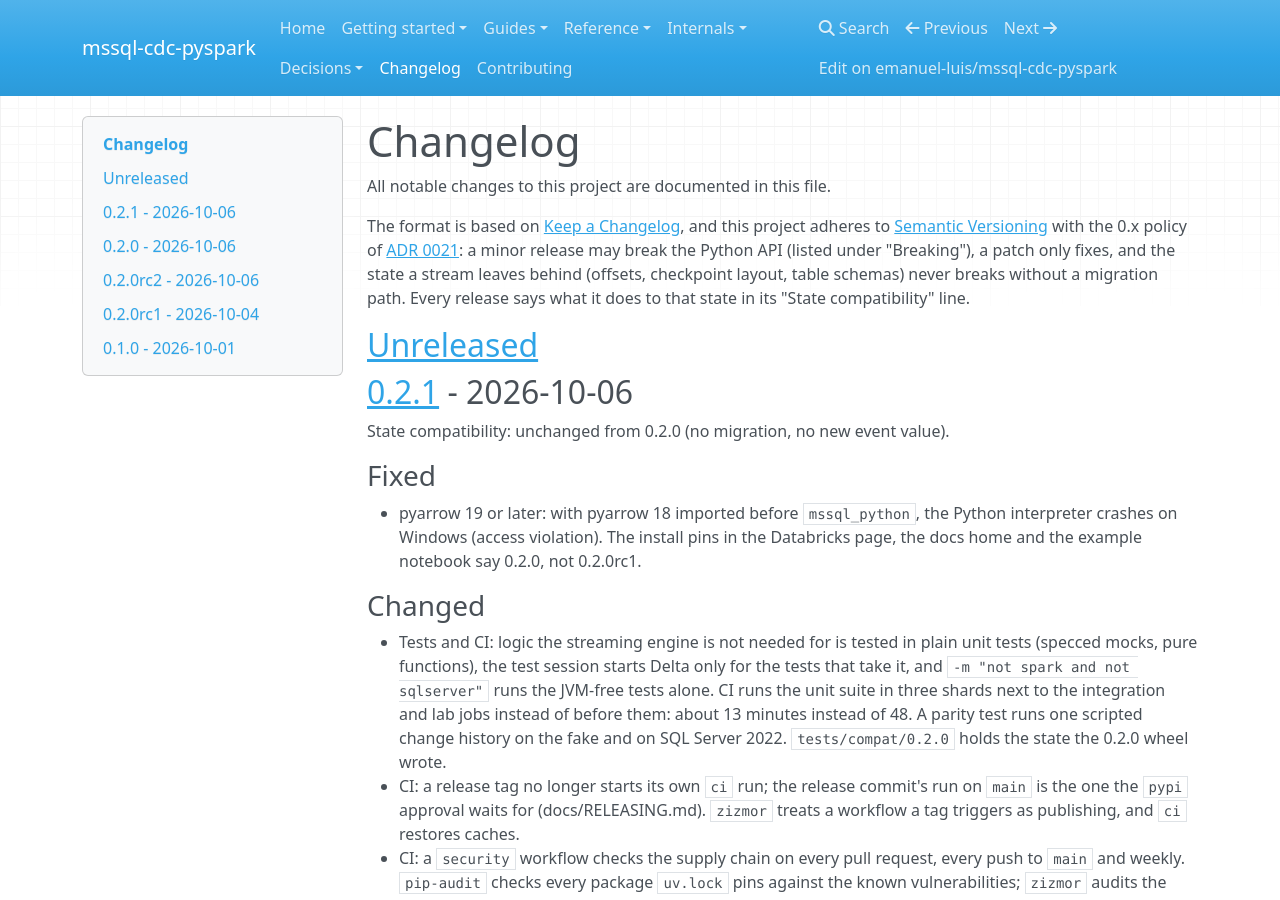
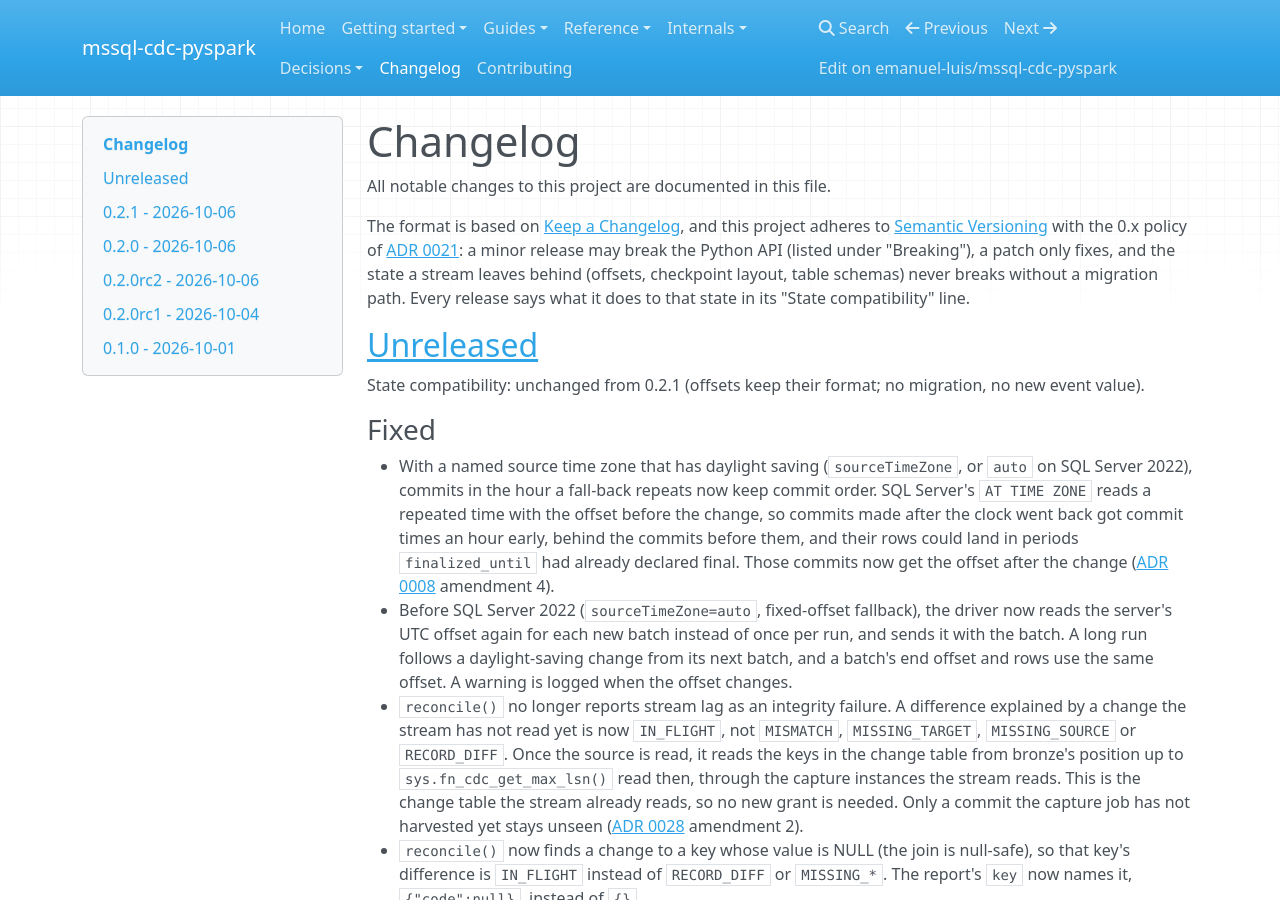
Before and after one commit to emanuel-luis/mssql-cdc-pyspark, an MkDocs documentation site: the page built from docs/changelog.md, in a window 1280 px wide and 900 px high. Built offline with MkDocs 1.6.1, drawn with Linux system fonts in a browser that asks for light colours; nearby versions of some CDN libraries.

Commit message:
docs: 0.2.2 changelog entries and roadmap items done
State compatibility unchanged from 0.2.1.

```diff
--- a/CHANGELOG.md
+++ b/CHANGELOG.md
@@ -11,6 +11,37 @@ migration path. Every release says what it does to that state in its "State
 compatibility" line.
 
 ## [Unreleased]
+
+State compatibility: unchanged from 0.2.1 (offsets keep their format; no migration, no new
+event value).
+
+### Fixed
+
+- With a named source time zone that has daylight saving (`sourceTimeZone`, or `auto` on
+  SQL Server 2022), commits in the hour a fall-back repeats now keep commit order. SQL
+  Server's `AT TIME ZONE` reads a repeated time with the offset before the change, so
+  commits made after the clock went back got commit times an hour early, behind the commits
+  before them, and their rows could land in periods `finalized_until` had already declared
+  final. Those commits now get the offset after the change
+  ([ADR 0008](https://emanuel-luis.github.io/mssql-cdc-pyspark/decisions/0008-detect-source-time-zone/)
+  amendment 4).
+- Before SQL Server 2022 (`sourceTimeZone=auto`, fixed-offset fallback), the driver now
+  reads the server's UTC offset again for each new batch instead of once per run, and sends
+  it with the batch. A long run follows a daylight-saving change from its next batch, and a
+  batch's end offset and rows use the same offset. A warning is logged when the offset
+  changes.
+- `reconcile()` no longer reports stream lag as an integrity failure. A difference explained
+  by a change the stream has not read yet is now `IN_FLIGHT`, not `MISMATCH`,
+  `MISSING_TARGET`, `MISSING_SOURCE` or `RECORD_DIFF`. Once the source is read, it reads the
+  keys in the change table from bronze's position up to `sys.fn_cdc_get_max_lsn()` read
+  then, through the capture instances the stream reads. This is the change table the stream
+  already reads, so no new grant is needed. Only a commit the capture job has not harvested
+  yet stays unseen
+  ([ADR 0028](https://emanuel-luis.github.io/mssql-cdc-pyspark/decisions/0028-chunked-snapshot-next-to-the-stream/)
+  amendment 2).
+- `reconcile()` now finds a change to a key whose value is NULL (the join is null-safe), so
+  that key's difference is `IN_FLIGHT` instead of `RECORD_DIFF` or `MISSING_*`. The report's
+  `key` now names it, `{"code":null}`, instead of `{}`.
 
 ## [0.2.1] - 2026-10-06
 
```
Also changed, not shown: docs/ROADMAP.md (+4 -4 lines).
